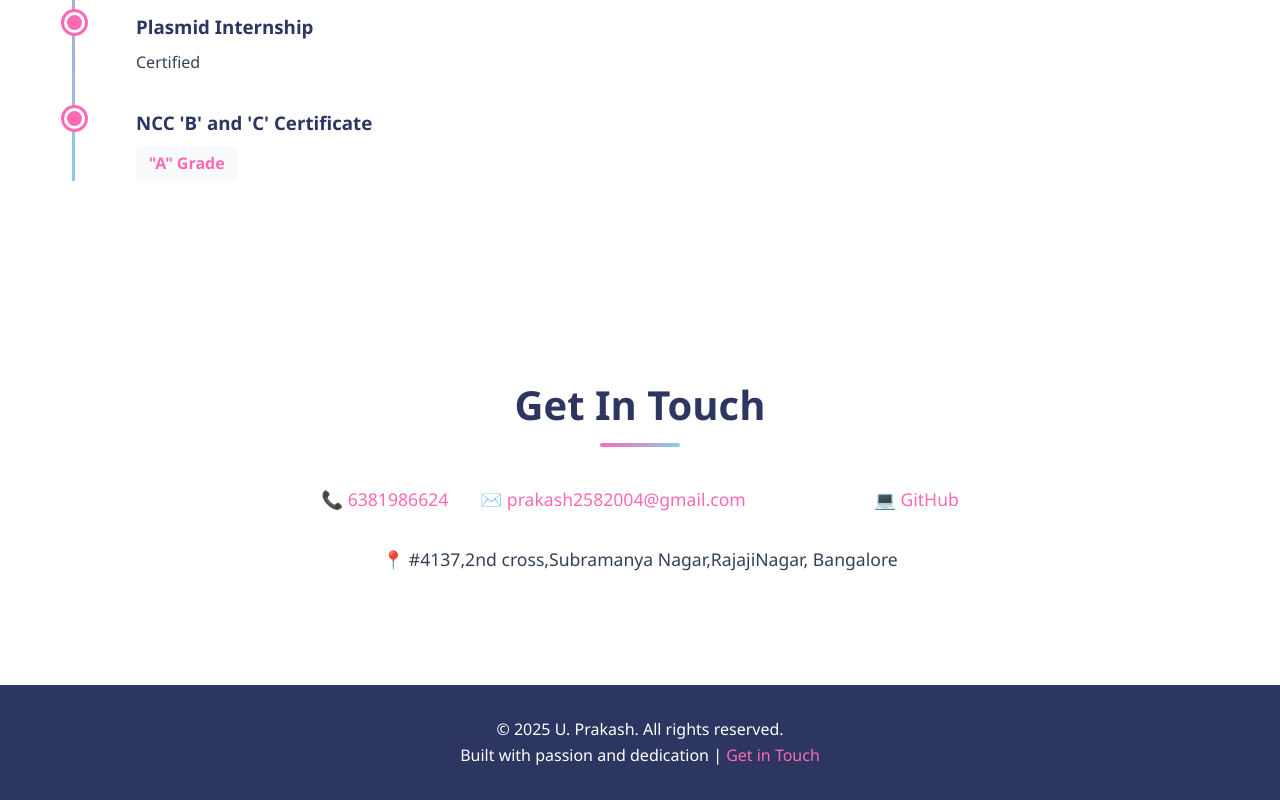
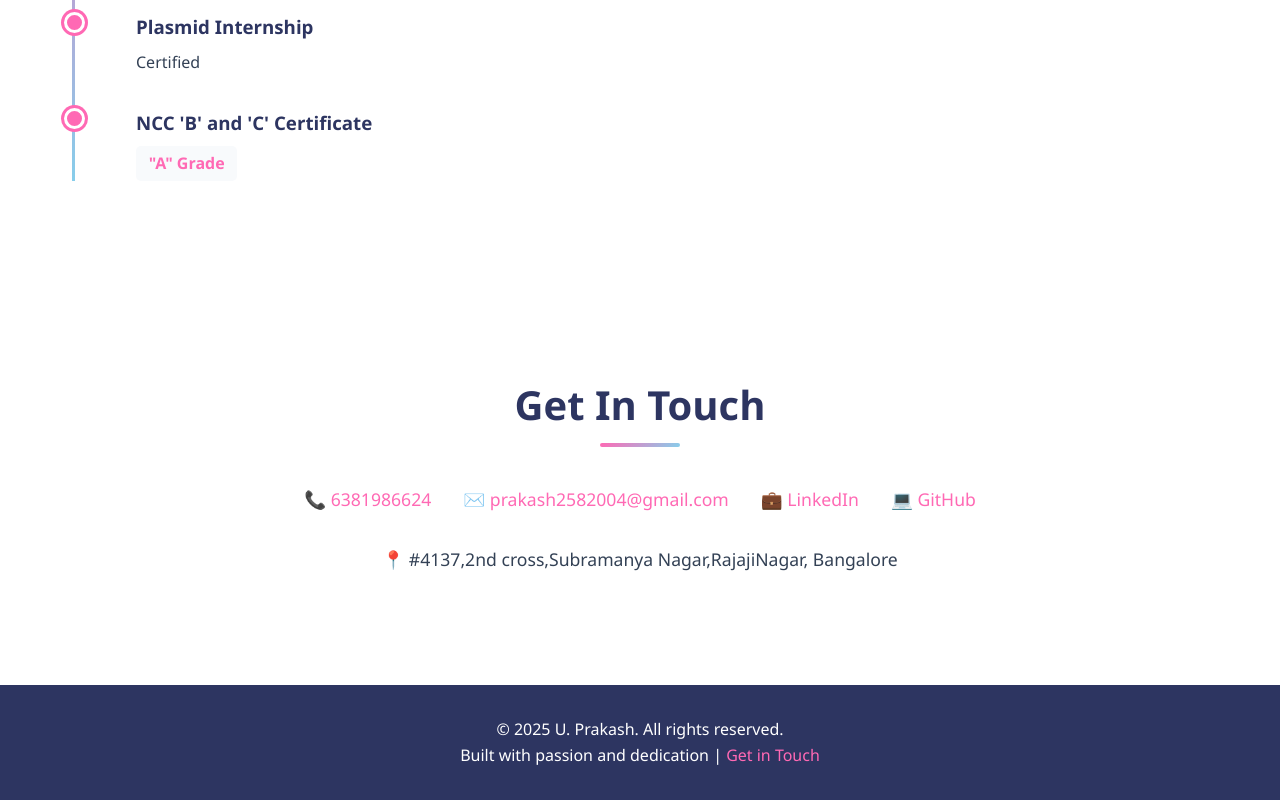
Before and after one commit to prakashuthiriyarajan/prakash-portfolio, a plain HTML site: page index.html in a window 1280 px wide. Shown: the part 3431-4231 px from the top of the page. Drawn offline with Linux system fonts and the light colour scheme.

Commit message:
index.html

```diff
--- a/index.html
+++ b/index.html
@@ -597,15 +597,7 @@
         <div class="contact-info" style="display: flex; gap: 2rem; justify-content: center; flex-wrap: wrap; margin-top: 2rem;">
             <a href="tel:6381986624" style="color: var(--primary); text-decoration: none; display: flex; align-items: center; gap: 0.5rem; font-size: 1.1rem; transition: transform 0.3s;">📞 6381986624</a>
             <a href="mailto:prakash2582004@gmail.com" style="color: var(--primary); text-decoration: none; display: flex; align-items: center; gap: 0.5rem; font-size: 1.1rem; transition: transform 0.3s;">✉️ prakash2582004@gmail.com</a>
-            <a href="https://www.linkedin.com/in/prakash258"
-   target="_blank"
-   rel="noopener noreferrer"
-   class="social-link">
-  <i class="fab fa-linkedin" style="color:#0A66C2; font-size: 24px;"></i>LinkdIn
-</a>
-
-
-
+            <a href="https://www.limkedin.com/in/prakash258" target="_blank" style="color: var(--primary); text-decoration: none; display: flex; align-items: center; gap: 0.5rem; font-size: 1.1rem; transition: transform 0.3s;">💼 LinkedIn</a>
             <a href="https://github.com/prakashuthiriyarajan/E-commerce-Website" target="_blank" style="color: var(--primary); text-decoration: none; display: flex; align-items: center; gap: 0.5rem; font-size: 1.1rem; transition: transform 0.3s;">💻 GitHub</a>
             <a style="color: var(--text); text-decoration: none; display: flex; align-items: center; gap: 0.5rem; font-size: 1.1rem;">📍 #4137,2nd cross,Subramanya Nagar,RajajiNagar, Bangalore</a>
         </div>
```
